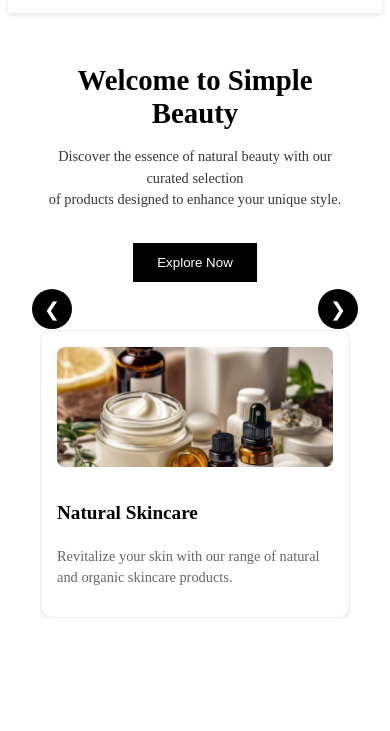
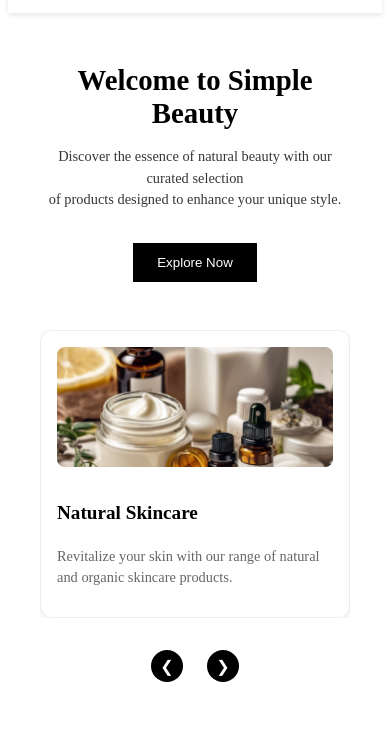
Before and after one commit to darlene9497/simple_beauty, a plain HTML site: page index.html in a window 390 px wide. Shown: the part 113-844 px from the top of the page. Drawn offline with Linux system fonts and the light colour scheme.

Commit message:
:art::lipstick: refactor slider controls positioning and styles for improved layout and responsiveness

```diff
--- a/script.js
+++ b/script.js
@@ -117,7 +117,8 @@ function initSlider() {
 
     controls.appendChild(prev);
     controls.appendChild(next);
-    slider.parentElement.appendChild(controls);
+    // place controls after the slider, not as a child
+    slider.parentElement.insertBefore(controls, slider.nextSibling);
 
     function showCards() {
         cards.forEach((card, i) => {
--- a/style.css
+++ b/style.css
@@ -86,15 +86,18 @@ p {
 }
 
 .slider-controls {
-    position: absolute;
-    top: 50%;
-    left: 0;
-    right: 0;
-    transform: translateY(-50%);
+    position: static;
+    width: 100%;
     display: flex;
-    justify-content: space-between;
-    padding: 0 2rem;
+    justify-content: center;
+    align-items: center;
+    gap: 1.5rem;
+    margin-top: 1rem;
+    pointer-events: auto;
     z-index: 10;
+    transform: none;
+    height: auto;
+    padding: 0;
 }
 
 .slider-prev,
@@ -111,11 +114,13 @@ p {
     justify-content: center;
     font-size: 1.2rem;
     transition: background-color 0.3s ease;
+    position: static;
+    margin: 0;
 }
 
 .slider-prev:hover,
 .slider-next:hover {
-    background: rgba(0, 0, 0, 0.8);
+    background: #333;
 }
 
 @media (max-width: 900px) {
@@ -140,6 +145,12 @@ p {
     }
     .hero-card img {
         height: 120px;
+    }
+    .slider-prev,
+    .slider-next {
+        width: 32px;
+        height: 32px;
+        font-size: 1rem;
     }
 }
 
```
